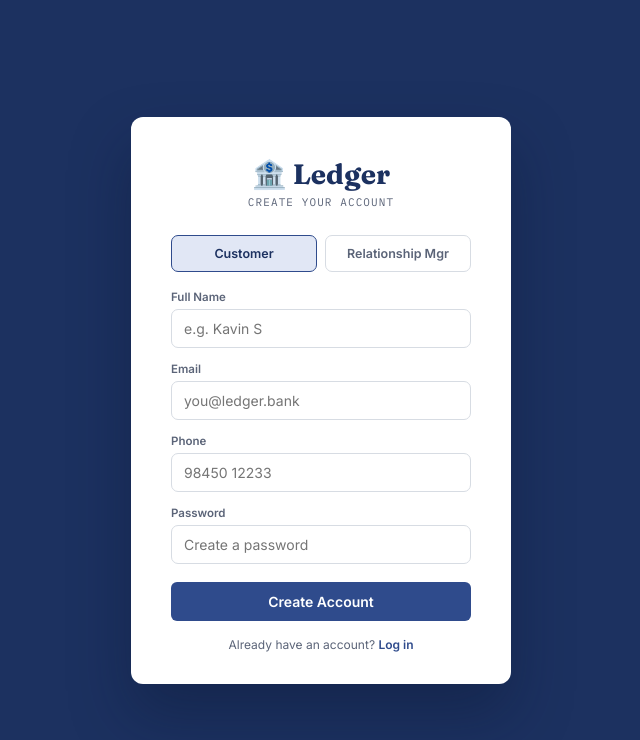
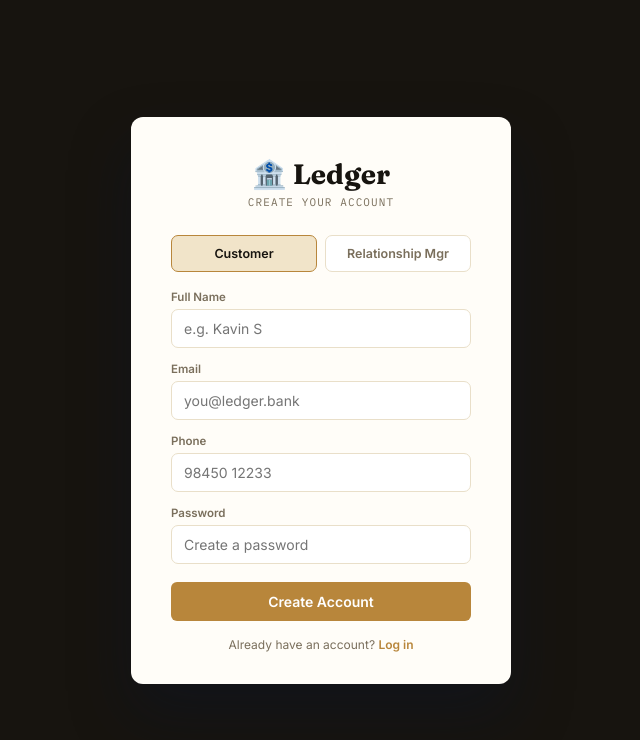
Before and after one commit to kavinM4X/Ledger-Banking-AI-Platform, a React (Vite) app in the folder client/: page /register in a window 1280 px wide. Shown: the top 740 px of the page, without its empty margins (319-959 px from the left). Built offline with nearby package versions, Linux system fonts and the light colour scheme.

Commit message:
style: update colors across the entire UI

```diff
--- a/client/src/components/Shell.jsx
+++ b/client/src/components/Shell.jsx
@@ -33,7 +33,7 @@ const Shell = ({ role, children }) => {
         <span className="dim">{role === 'customer' ? 'CUSTOMER PORTAL' : 'RM PORTAL'}</span>
       </div>
       <div className="shell">
-        <div className="sidebar">
+        <div className="navbar">
           <div className="brand">
             <div className="mark">Ledger</div>
             <div className="sub">Banking AI Platform</div>
@@ -50,7 +50,7 @@ const Shell = ({ role, children }) => {
               </NavLink>
             ))}
           </div>
-          <div className="sidebar-foot">
+          <div className="nav-foot">
             <div className="navitem" onClick={handleLogout}>
               <span className="ic">🚪</span>Logout
             </div>
--- a/client/src/index.css
+++ b/client/src/index.css
@@ -1,25 +1,27 @@
 @import url('https://fonts.googleapis.com/css2?family=Fraunces:opsz,wght@9..144,400;9..144,500;9..144,600;9..144,700&family=Inter:wght@400;500;600;700&family=IBM+Plex+Mono:wght@400;500;600&display=swap');
 
 :root{
-  --bg:#EAEDF1;
-  --panel:#FFFFFF;
-  --ink:#16233D;
-  --ink-soft:#5B6478;
-  --accent:#2F4B8C;
-  --accent-deep:#1C3160;
-  --accent-soft:#E1E7F5;
-  --gold:#B9852F;
-  --gold-soft:#F3E7D1;
-  --red:#B23B3B;
-  --red-soft:#F6E3E1;
-  --amber:#C98A2C;
-  --amber-soft:#F7EAD4;
-  --green:#3E7A56;
-  --green-soft:#E3EFE7;
-  --line:#D7DCE3;
-  --mono:'IBM Plex Mono',monospace;
-  --display:'Fraunces',serif;
-  --body:'Inter',sans-serif;
+  /* Gold Reserve Design System */
+  --bg: #F8F4EC;
+  --panel: #FFFDF8;
+  --ink: #1F1B14;
+  --ink-soft: #7A6F5C;
+  --accent: #B8863B;
+  --accent-deep: #17140F;
+  --accent-soft: #F1E4C9;
+  --gold: #B8863B;
+  --gold-soft: #F1E4C9;
+  --red: #A8432E;
+  --red-soft: #F4E2DE;
+  --amber: #C98A2C;
+  --amber-soft: #F7EAD4;
+  --green: #4B7F52;
+  --green-soft: #E3EDE4;
+  --line: #E9DFC9;
+
+  --mono: 'IBM Plex Mono', monospace;
+  --display: 'Fraunces', serif;
+  --body: 'Inter', sans-serif;
 }
 *{box-sizing:border-box;}
 html,body{margin:0;padding:0;background:var(--bg);color:var(--ink);font-family:var(--body);}
@@ -43,26 +45,26 @@ button{font-family:var(--body);cursor:pointer;}
 .ticker span.dim{opacity:.55;}
 
 /* ---------- Shell ---------- */
-.shell{display:flex;min-height:calc(100vh - 27px);}
-.sidebar{
-  width:230px;flex-shrink:0;background:var(--accent-deep);color:#fff;
-  display:flex;flex-direction:column;padding:26px 0 20px;
+.shell{display:flex;flex-direction:column;min-height:calc(100vh - 27px);}
+.navbar{
+  background:var(--accent-deep);color:#fff;
+  display:flex;align-items:center;padding:0 36px;height:70px;
 }
-.brand{padding:0 22px 22px;border-bottom:1px solid rgba(255,255,255,.12);margin-bottom:14px;}
-.brand .mark{font-family:var(--display);font-size:22px;font-weight:600;letter-spacing:.01em;}
-.brand .sub{font-family:var(--mono);font-size:10px;letter-spacing:.14em;opacity:.55;margin-top:3px;text-transform:uppercase;}
-.navgroup{padding:0 12px;flex:1;}
+.brand{display:flex;align-items:baseline;gap:14px;margin-right:40px;}
+.brand .mark{font-family:var(--display);font-size:24px;font-weight:600;letter-spacing:.01em;margin:0;}
+.brand .sub{font-family:var(--mono);font-size:10px;letter-spacing:.14em;opacity:.7;text-transform:uppercase;margin:0;border-left:1px solid rgba(255,255,255,.2);padding-left:14px;}
+.navgroup{display:flex;align-items:center;gap:6px;flex:1;}
 .navitem{
-  display:flex;align-items:center;gap:10px;padding:10px 12px;border-radius:6px;
-  font-size:13.5px;font-weight:500;color:#C7D1EA;margin-bottom:2px;transition:background .15s;
+  display:flex;align-items:center;gap:8px;padding:8px 14px;border-radius:24px;
+  font-size:13.5px;font-weight:500;color:#C7D1EA;transition:background .15s;
   cursor:pointer;
 }
 .navitem:hover{background:rgba(255,255,255,.06);color:#fff;}
 .navitem.active{background:#fff;color:var(--accent-deep);}
-.navitem .ic{font-size:15px;width:18px;text-align:center;}
-.sidebar-foot{padding:14px 12px 0;border-top:1px solid rgba(255,255,255,.12);margin-top:10px;}
+.navitem .ic{font-size:15px;}
+.nav-foot{margin-left:auto;}
 
-.main{flex:1;padding:30px 36px 60px;max-width:1180px;}
+.main{flex:1;padding:34px 36px 60px;max-width:1180px;margin:0 auto;width:100%;}
 .pagehead{margin-bottom:22px;}
 .pagehead h1{font-family:var(--display);font-size:26px;font-weight:600;margin:0 0 4px;}
 .pagehead p{margin:0;color:var(--ink-soft);font-size:13.5px;}
```
